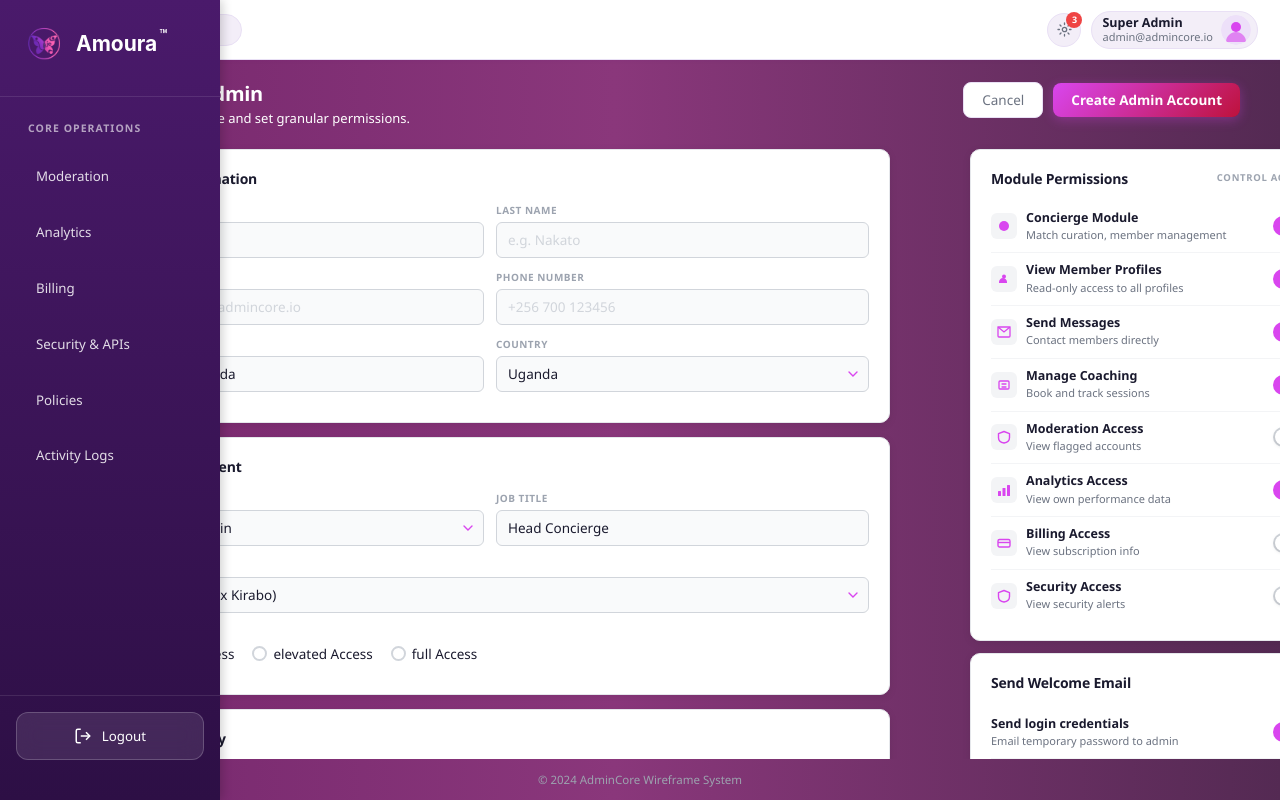
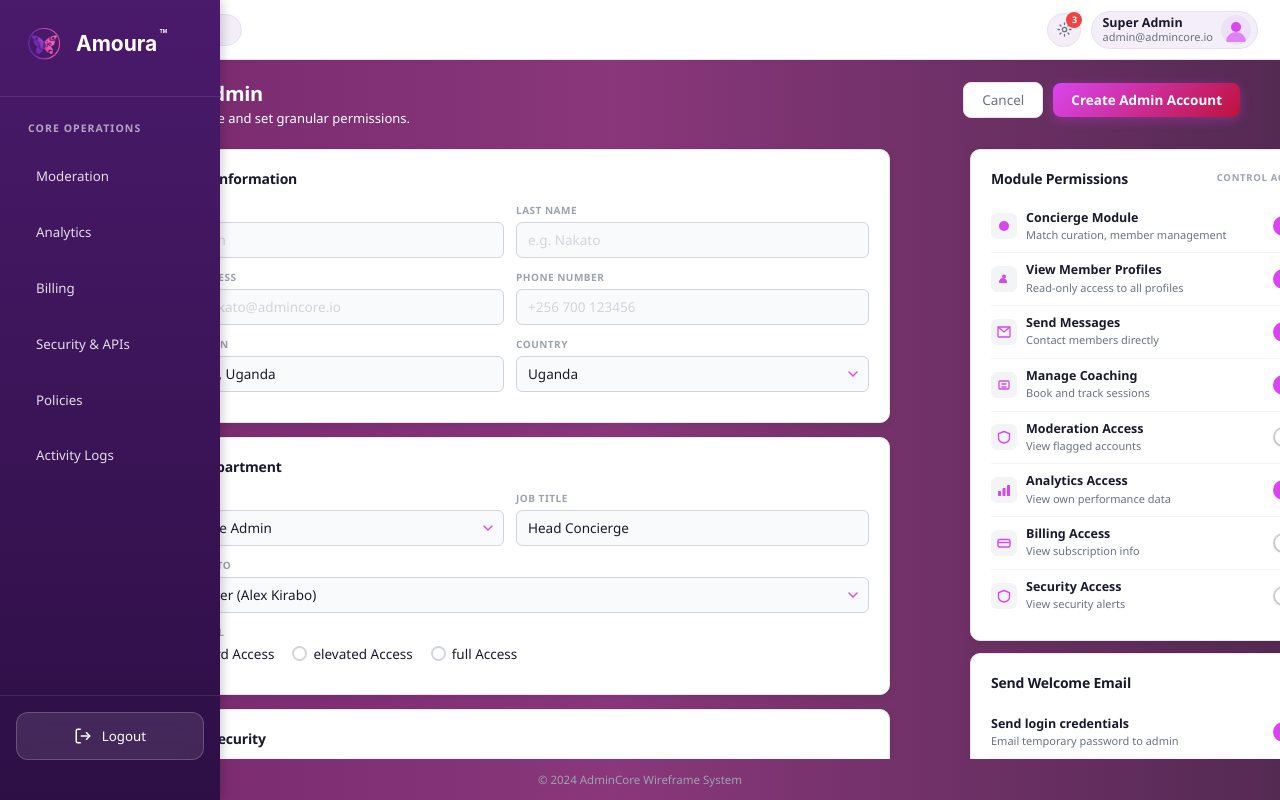
Before and after one commit to IjeButterfly-Relationship-app/Portal, a React (Vite) app: page /onboard in a window 1280 px wide. Built offline with nearby package versions, Linux system fonts and the light colour scheme.

Commit message:
Increase left margin to 160px - push Personal Information cards further right

```diff
--- a/src/styles/Onboard.css
+++ b/src/styles/Onboard.css
@@ -367,7 +367,7 @@ body {
   width: 100%;
 }
 
-.ob-col-left  { display: flex; flex-direction: column; gap: 14px; margin-left: 120px; }
+.ob-col-left  { display: flex; flex-direction: column; gap: 14px; margin-left: 160px; }
 .ob-col-right { display: flex; flex-direction: column; gap: 12px; }
 
 /* ── Card ── */
```
